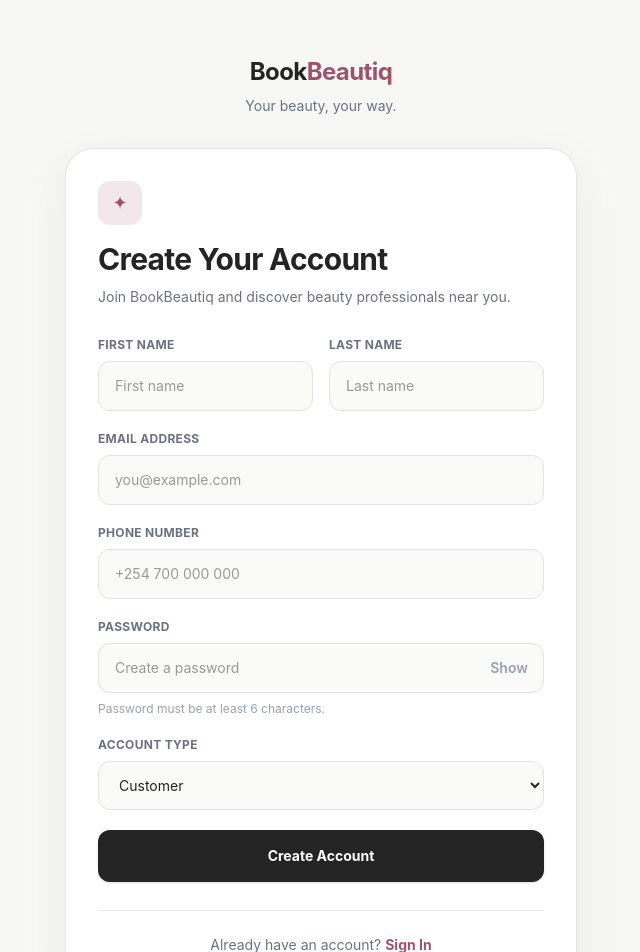
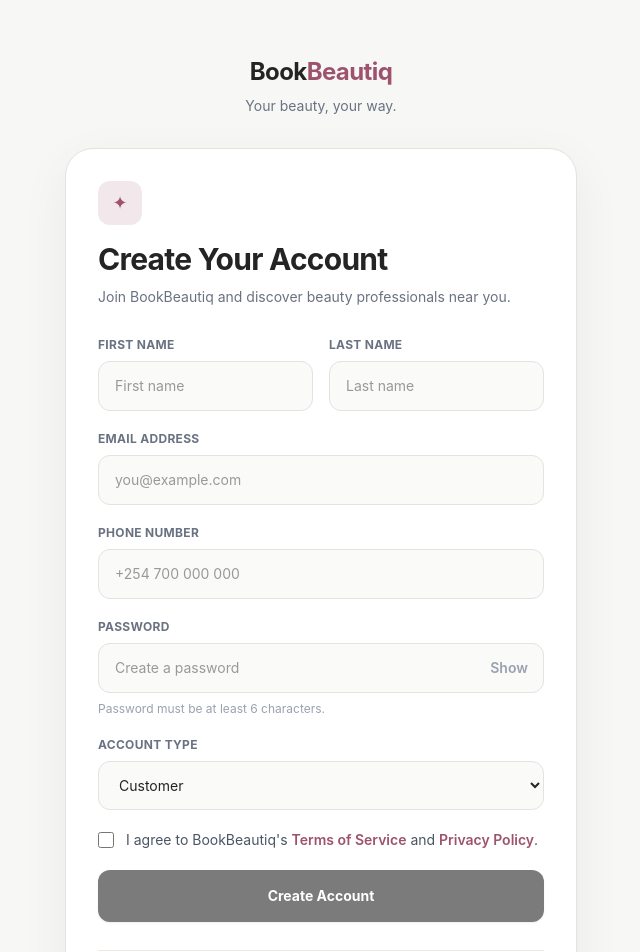
Before and after one commit to V-allary/BOOKBEAUTIQ, a React (Vite) app in the folder apps/web/: page /signup in a window 1280 px wide. Shown: the top 952 px of the page, without its empty margins (319-959 px from the left). Built offline with nearby package versions, Linux system fonts and the light colour scheme; no server answers.

Commit message:
Update files

```diff
--- a/apps/web/src/pages/SignUp.jsx
+++ b/apps/web/src/pages/SignUp.jsx
@@ -4,7 +4,6 @@ import { API_URL } from "../config";
 
 function SignUp() {
   const navigate = useNavigate();
-
   const [formData, setFormData] = useState({
     firstName: "",
     lastName: "",
@@ -13,6 +12,8 @@ function SignUp() {
     password: "",
     role: "customer",
   });
+
+  const [agreedToTerms, setAgreedToTerms] = useState(false);
   const [error, setError] = useState("");
   const [loading, setLoading] = useState(false);
   const [showPassword, setShowPassword] = useState(false);
@@ -28,6 +29,12 @@ function SignUp() {
     e.preventDefault();
 
     setError("");
+
+    if (!agreedToTerms) {
+      setError("Please agree to the Terms of Service and Privacy Policy to continue.");
+      return;
+    }
+
     setLoading(true);
 
     try {
@@ -38,10 +45,9 @@ function SignUp() {
           headers: {
             "Content-Type": "application/json",
           },
-          body: JSON.stringify(formData),
+          body: JSON.stringify({ ...formData, agreedToTerms }),
         }
       );
-
       const data = await response.json();
 
       if (!response.ok) {
@@ -333,11 +339,33 @@ function SignUp() {
               </div>
             )}
 
+           {/* TERMS AGREEMENT */}
+
+           <label className="flex items-start gap-3 text-sm leading-5 text-gray-600">
+              <input
+                type="checkbox"
+                checked={agreedToTerms}
+                onChange={(e) => setAgreedToTerms(e.target.checked)}
+                className="mt-0.5 h-4 w-4 shrink-0 rounded border-gray-300 text-[#B96882] focus:ring-[#B96882]"
+              />
+              <span>
+                I agree to BookBeautiq's{" "}
+                <Link to="/terms" target="_blank" className="font-semibold text-[#9D536D] hover:underline">
+                  Terms of Service
+                </Link>{" "}
+                and{" "}
+                <Link to="/privacy" target="_blank" className="font-semibold text-[#9D536D] hover:underline">
+                  Privacy Policy
+                </Link>
+                .
+              </span>
+            </label>
+
             {/* SUBMIT */}
 
             <button
               type="submit"
-              disabled={loading}
+              disabled={loading || !agreedToTerms}
               className="w-full rounded-xl bg-[#242424] py-4 text-sm font-bold text-white shadow-sm transition hover:bg-[#9D536D] disabled:cursor-not-allowed disabled:opacity-60"
             >
               {loading
```
Also changed, not shown: 2 other files (tests, documents, lock files or other folders).
